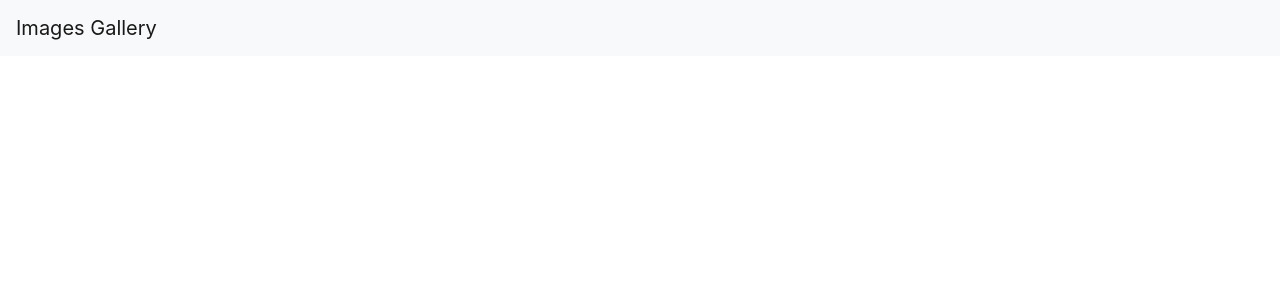
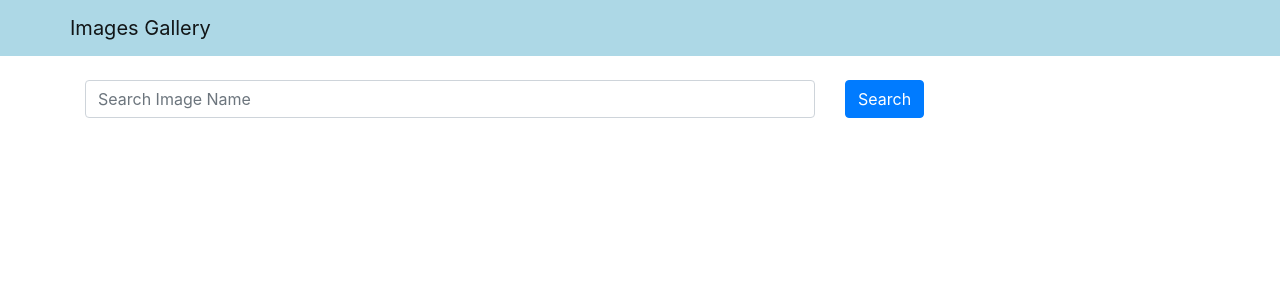
Before and after one commit to ibraich/frontend1, a React (Create React App) app in the folder images-gallery-frontend/: page / in a window 1280 px wide. Shown: the top 300 px of the page. Built offline with nearby package versions, Linux system fonts and the light colour scheme.

Commit message:
Handling Search Submit

```diff
--- a/images-gallery-frontend/src/App.js
+++ b/images-gallery-frontend/src/App.js
@@ -1,11 +1,23 @@
-import 'bootstrap/dist/css/bootstrap.min.css';
-import Header from './Components/Header';
-function App() {
+import { useState } from "react";
+import "bootstrap/dist/css/bootstrap.min.css";
+import Header from "./Components/Header";
+import Search from "./Components/Search";
+
+const App = () => {
+  const [word, setWord] = useState("");
+
+  const handleSearchSubmit = (e) => {
+    e.preventDefault();
+    console.log(word);
+  };
+
+
   return (
     <div className="App">
       <Header title="Images Gallery" />
+      <Search word={word} setWord={setWord} handleSubmit={handleSearchSubmit} />
     </div>
   );
-}
+};
 
 export default App;
--- a/images-gallery-frontend/src/Components/Header.js
+++ b/images-gallery-frontend/src/Components/Header.js
@@ -1,11 +1,15 @@
-import React from 'react';
-import {Navbar} from 'react-bootstrap';
-
-const Header = ({title}) => {
-    return (
-    <Navbar bg="light" variant="light">
+import React from "react";
+import { Container, Navbar } from "react-bootstrap";
+const navbarStyle = {
+  backgroundColor: "lightblue",
+};
+const Header = ({ title }) => {
+  return (
+    <Navbar style={navbarStyle} variant="light">
+      <Container>
         <Navbar.Brand href="/">{title}</Navbar.Brand>
+      </Container>
     </Navbar>
-    )
-}
-export default Header
+  );
+};
+export default Header;
--- /dev/null
+++ b/images-gallery-frontend/src/Components/Search.js
@@ -0,0 +1,28 @@
+import React from "react";
+import { Row, Container, Col, Button, Form } from "react-bootstrap";
+
+const Search = ({word,setWord,handleSubmit}) => {
+  return (
+    <Container className="mt-4">
+      <Form onSubmit={handleSubmit}>
+        <Row className="justify-content-center" >
+          <Col xs={12} md={8}>
+            <Form.Control
+            type="text"
+            value={word}
+            onChange={(e)=>setWord(e.target.value)}
+            placeholder="Search Image Name"
+
+            />
+          </Col>
+          <Col >
+            <Button variant="primary" type="submit">
+              Search
+            </Button>
+          </Col>
+        </Row>
+      </Form>
+    </Container>
+  );
+};
+export default Search;
```
